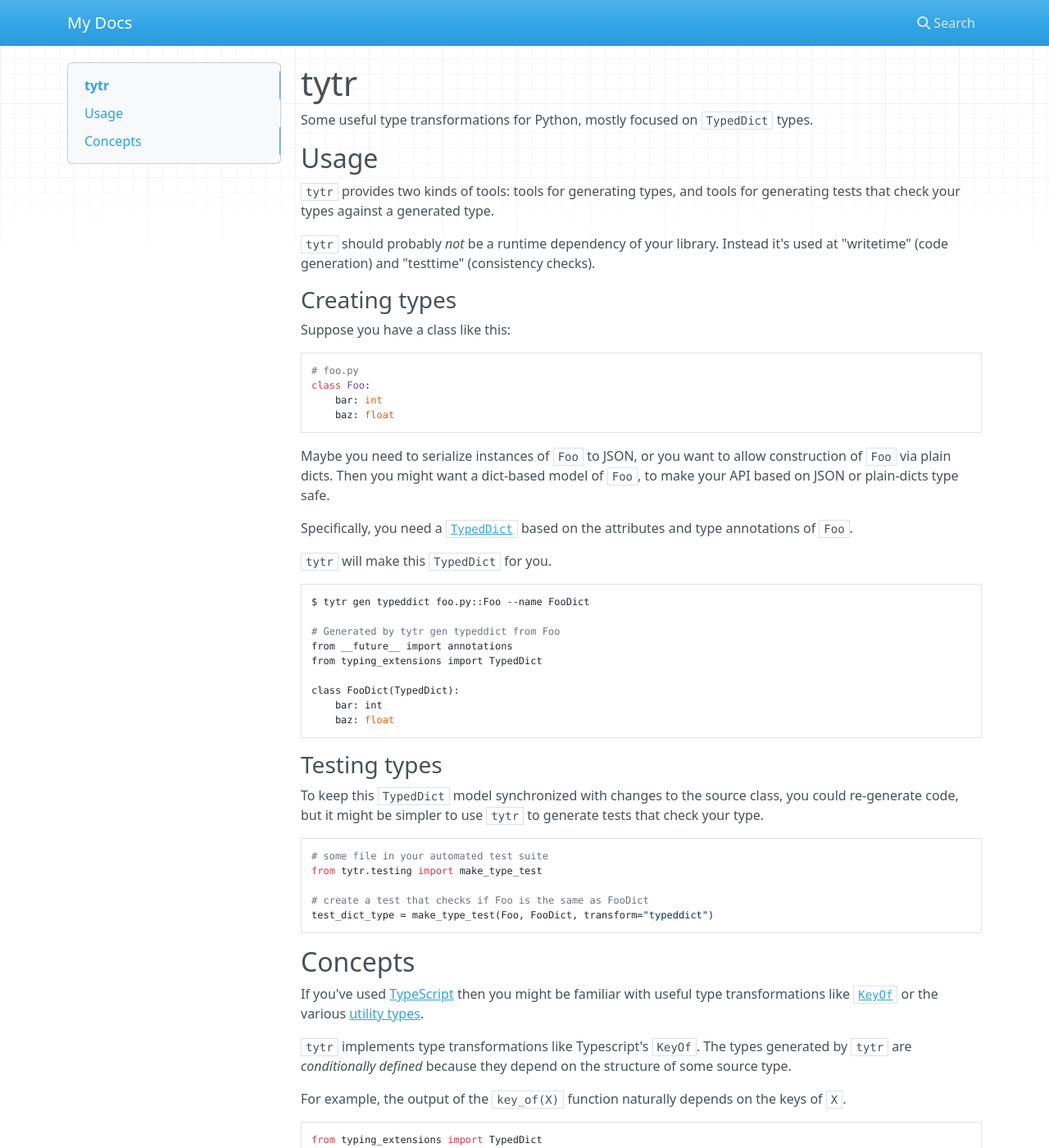
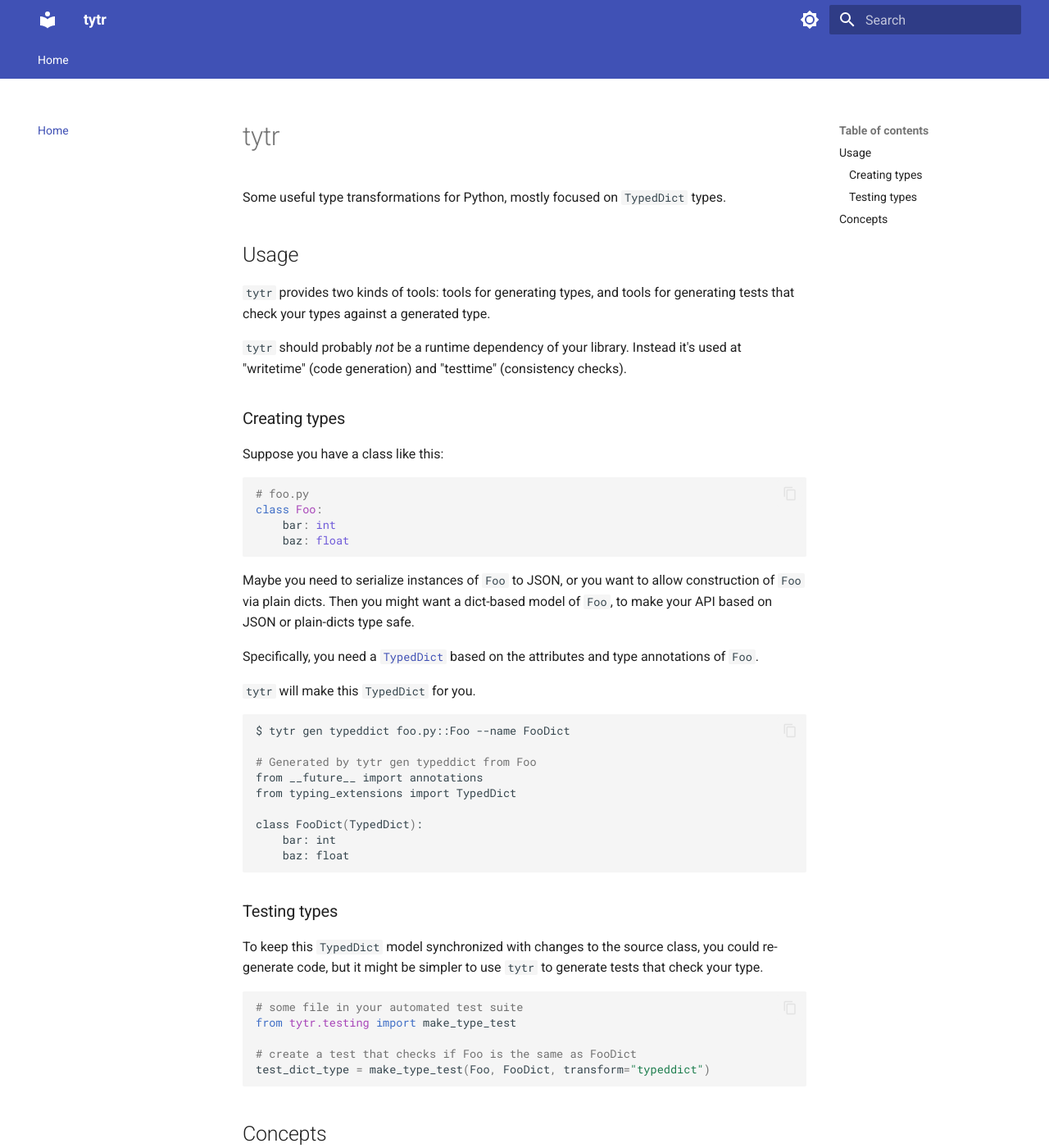
Before and after one commit to d-v-b/tytr, an MkDocs documentation site: the page built from docs/index.md, in a window 1280 px wide and 1400 px high. Shown: the whole window at 82% size. Built offline with MkDocs 1.6.1 and Material for MkDocs 9.7.7, drawn with Linux system fonts in a browser that asks for light colours; nearby versions of some CDN libraries; some of the changed text lies outside the part shown.

Commit message:
add mkdocs config

```diff
--- a/mkdocs.yml
+++ b/mkdocs.yml
@@ -1 +1,40 @@
-site_name: My Docs
+site_name: tytr
+site_description: TypeScript-style utility types for Python
+site_author: Davis Bennett
+
+theme:
+  name: material
+  palette:
+    - scheme: default
+      primary: indigo
+      accent: indigo
+      toggle:
+        icon: material/brightness-7
+        name: Switch to dark mode
+    - scheme: slate
+      primary: indigo
+      accent: indigo
+      toggle:
+        icon: material/brightness-4
+        name: Switch to light mode
+  features:
+    - navigation.tabs
+    - navigation.sections
+    - navigation.top
+    - search.suggest
+    - search.highlight
+    - content.code.copy
+
+markdown_extensions:
+  - pymdownx.highlight:
+      anchor_linenums: true
+  - pymdownx.superfences
+  - pymdownx.inlinehilite
+  - pymdownx.snippets
+  - admonition
+  - pymdownx.details
+  - pymdownx.tabbed:
+      alternate_style: true
+
+nav:
+  - Home: index.md
```
